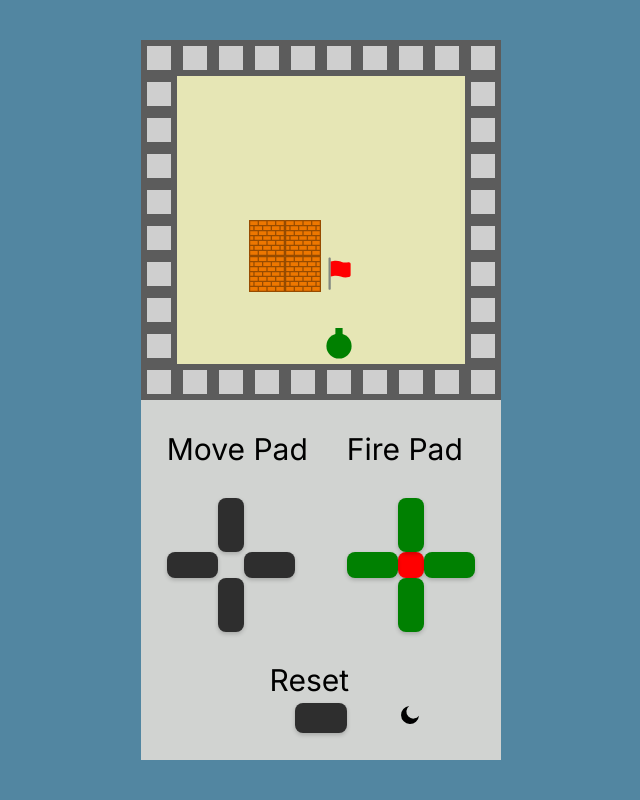
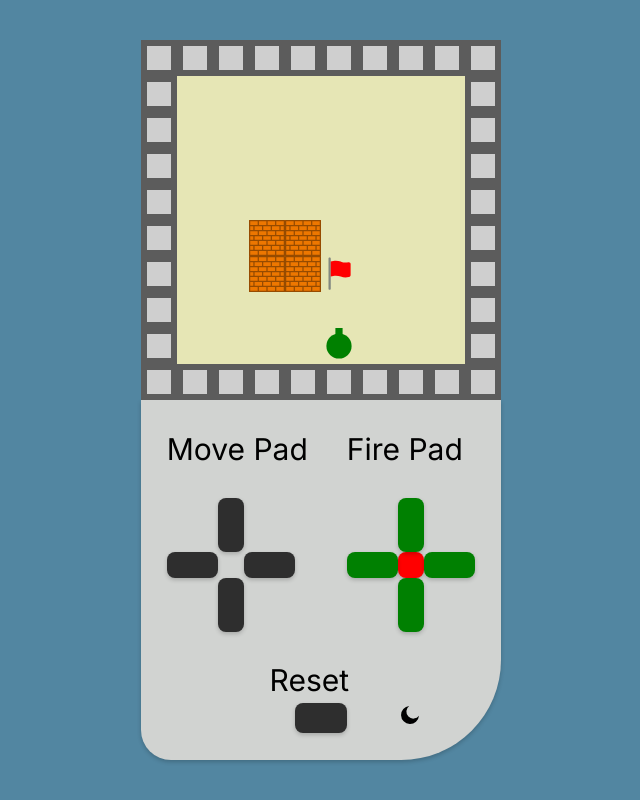
Before and after one commit to edpau/no_game, a website built with Vite: page index.html in a window 1280 px wide. Shown: the whole page, without its empty margins (319-959 px from the left). Built offline with nearby package versions, Linux system fonts and the light colour scheme; a web font is replaced by a local one.

Commit message:
style: improve game container style

```diff
--- a/src/styles/components/_game.scss
+++ b/src/styles/components/_game.scss
@@ -16,5 +16,7 @@
     margin: 0 auto;
     width: 80%;
     aspect-ratio: 1/1;
+    border-radius: 0 0 100px 30px;
+    box-shadow: 0 2px 4px rgba(0, 0, 0, 0.2);
   }
 }
```
